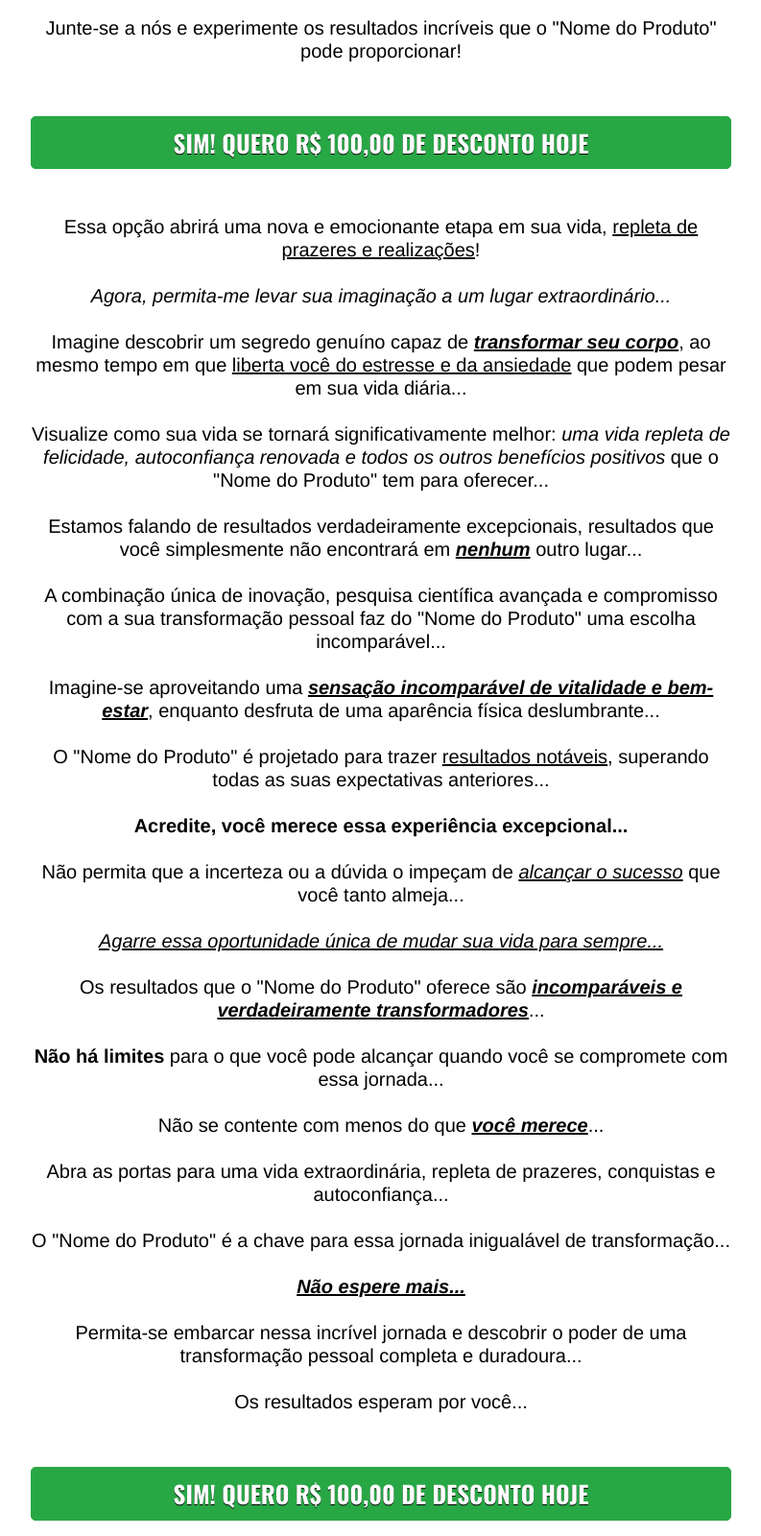
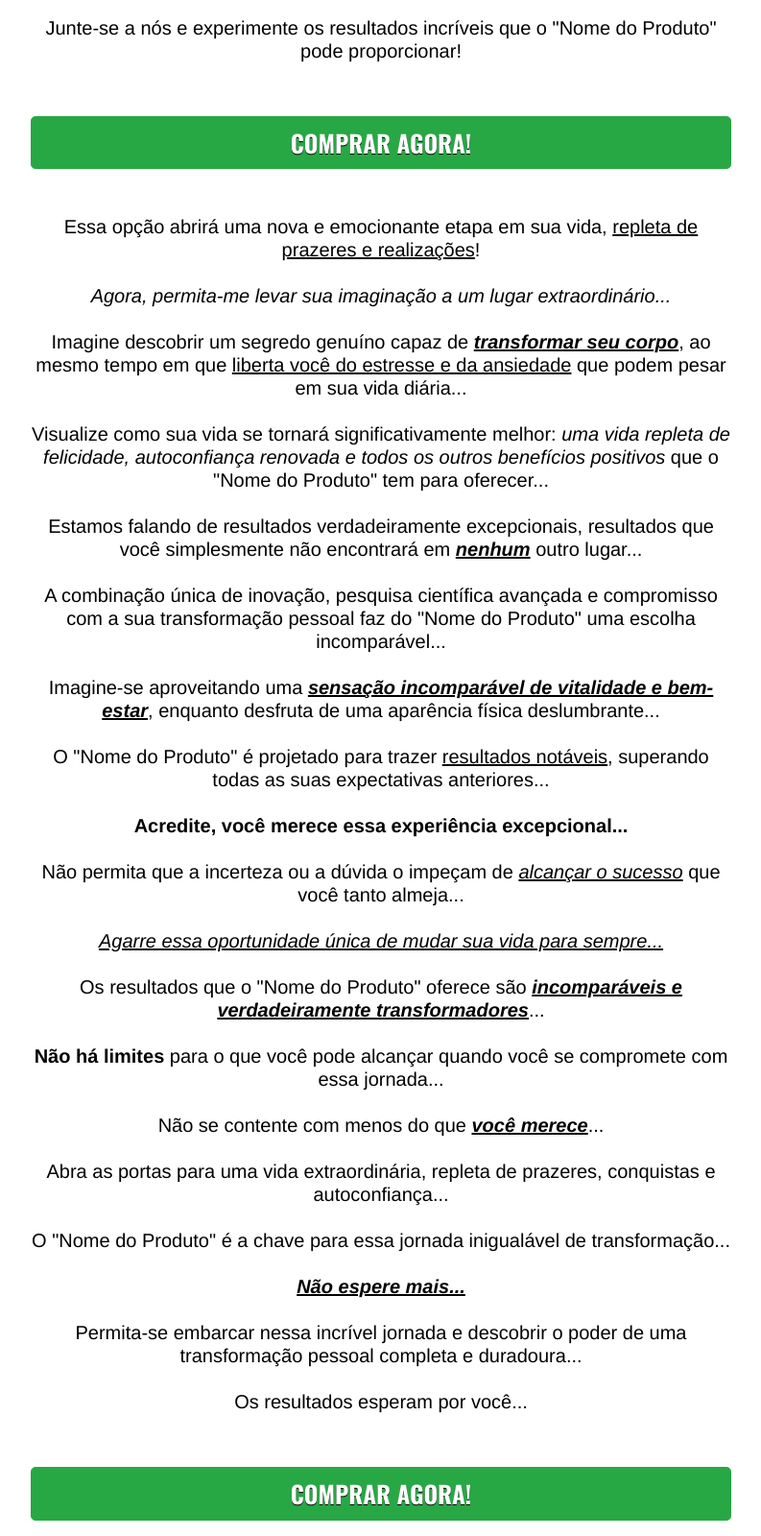
Before and after one commit to heulerkretli/salutevida.online, a plain HTML site: page br/index.html in a window 1280 px wide. Shown: the part 1180-2780 px from the top of the page at 96% size, without its empty margins (243-1036 px from the left). Drawn offline with nearby package versions, Linux system fonts and the light colour scheme.

Commit message:
Update index.html

```diff
--- a/br/index.html
+++ b/br/index.html
@@ -99,7 +99,7 @@ Seja bem-vinda à nossa <b>comunidade</b> de pessoas comprometidas em buscar a m
 
 Junte-se a nós e experimente os resultados incríveis que o "Nome do Produto" pode proporcionar!<br><br></h5>
                 <br>
-                <a href="https://pay.hotmart.com/W75115719G?off=i28b6yhu&checkoutMode=10" class="btn btn-success btn-lg btn-block" style="text-decoration: none;"><span class="span-btn">SIM! QUERO R$ 100,00 DE DESCONTO HOJE</span></a>
+                <a href="https://pay.hotmart.com/W75115719G?off=i28b6yhu&checkoutMode=10" class="btn btn-success btn-lg btn-block" style="text-decoration: none;"><span class="span-btn">COMPRAR AGORA!</span></a>
 
                     <br><br><h5>Essa opção abrirá uma nova e emocionante etapa em sua vida, <u>repleta de prazeres e realizações</u>!<br><br>
 
@@ -140,7 +140,7 @@ Permita-se embarcar nessa incrível jornada e descobrir o poder de uma transform
 
 Os resultados esperam por você...<br><br></h5>
                 <br>
-                <a href="https://pay.hotmart.com/W75115719G?off=i28b6yhu&checkoutMode=10" class="btn btn-success btn-lg btn-block" style="text-decoration: none;"><span class="span-btn">SIM! QUERO R$ 100,00 DE DESCONTO HOJE</span></a>
+                <a href="https://pay.hotmart.com/W75115719G?off=i28b6yhu&checkoutMode=10" class="btn btn-success btn-lg btn-block" style="text-decoration: none;"><span class="span-btn">COMPRAR AGORA!</span></a>
                 <br>
                 <br>
 
```
